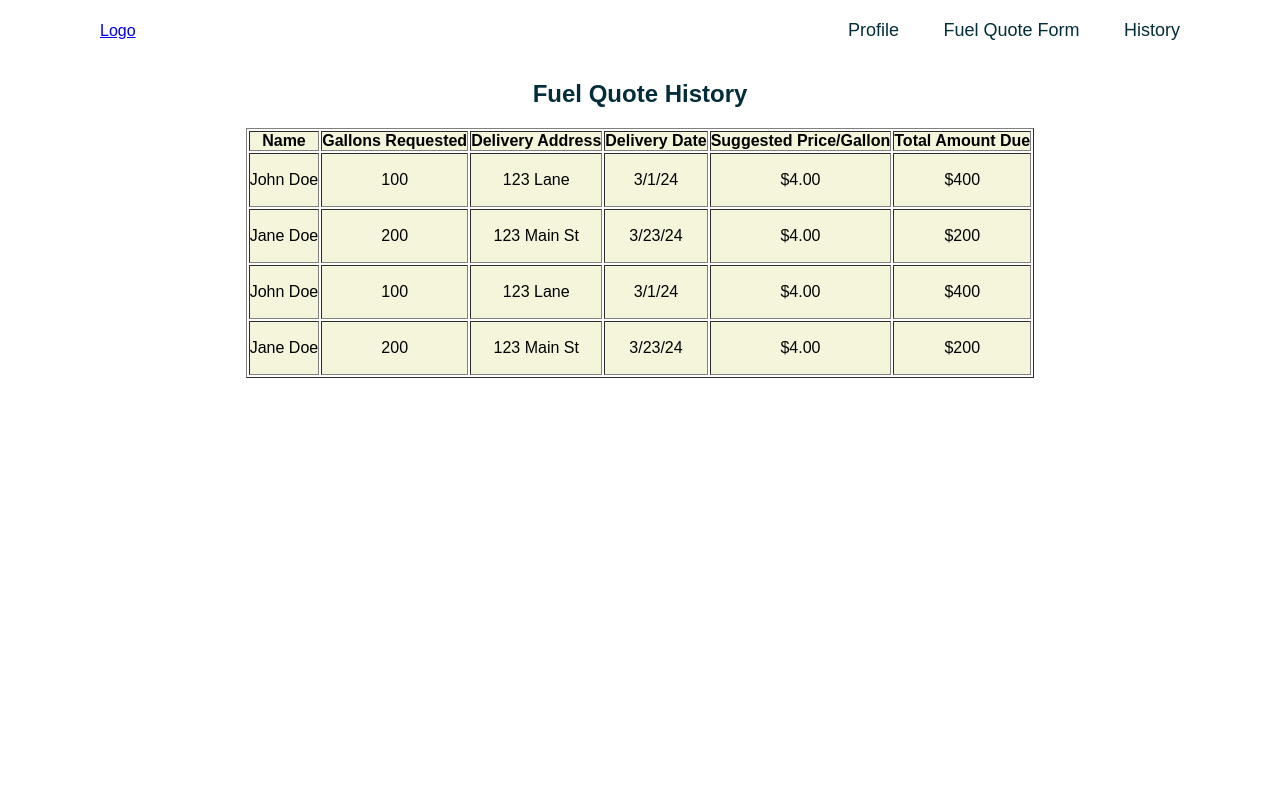
After one commit to kkhambaty/fuel-quote-software, a PHP site: page /fuelQuoteHistory.html in a window 1280 px wide. The commit adds this page. Run offline with PHP 8.4, Linux system fonts and the light colour scheme.

Commit message:
added file and css
I created an html file for the fuel quote history and I added some basic CSS to the login page/registration page. Feel free to modify.

```diff
--- /dev/null
+++ b/fuelQuoteHistory.html
@@ -0,0 +1,75 @@
+<!DOCTYPE html>
+<html lang="en">
+
+<head>
+    <meta charset="UTF-8">
+    <meta name="viewport" content="width=device-width, initial-scale=1.0">
+    <title>Fuel Quote History Page</title>
+    <link rel="stylesheet" href="style.css">
+</head>
+
+<body>
+    <header class="header">
+        <a href="#" class="logo"> Logo</a>
+        <nav class="navbar">
+            <a href="profilePage.html">Profile</a>
+            <a href="#">Fuel Quote Form</a>
+            <a href="fuelQuoteHistory.html">History</a>
+        </nav>
+    </header>
+    <div id="fuelQuoteHistoryPage">
+        <h2 class="histHeader">
+            <center>Fuel Quote History</center>
+        </h2>
+        <table id="quoteHistoryTable" border="1">
+            <thead>
+                <tr>
+                    <th>Name</th>
+                    <th>Gallons Requested</th>
+                    <th>Delivery Address</th>
+                    <th>Delivery Date</th>
+                    <th>Suggested Price/Gallon</th>
+                    <th>Total Amount Due</th>
+                </tr>
+            </thead>
+            <tbody>
+                <!-- Quote history rows -->
+                <tr>
+                    <td>John Doe</td>
+                    <td>100</td>
+                    <td>123 Lane</td>
+                    <td>3/1/24</td>
+                    <td>$4.00</td>
+                    <td>$400</td>
+                </tr>
+                <tr>
+                    <td>Jane Doe</td>
+                    <td>200</td>
+                    <td>123 Main St</td>
+                    <td>3/23/24</td>
+                    <td>$4.00</td>
+                    <td>$200</td>
+                </tr>
+                <tr>
+                    <td>John Doe</td>
+                    <td>100</td>
+                    <td>123 Lane</td>
+                    <td>3/1/24</td>
+                    <td>$4.00</td>
+                    <td>$400</td>
+                </tr>
+                <tr>
+                    <td>Jane Doe</td>
+                    <td>200</td>
+                    <td>123 Main St</td>
+                    <td>3/23/24</td>
+                    <td>$4.00</td>
+                    <td>$200</td>
+                </tr>
+            </tbody>
+        </table>
+    </div>
+
+</body>
+
+</html>
--- a/index.html
+++ b/index.html
@@ -4,13 +4,14 @@
   <meta charset="UTF-8">
   <meta name="viewport" content="width=device-width, initial-scale=1.0">
   <title>Fuel Management System</title>
+  <link rel="stylesheet" href="style.css">
   <style>
     /*When we get to it*/
   </style>
 </head>
 <body>
   <div id="loginPage">
-    <h2>Login</h2>
+    <h2 class="login">Login</h2>
     <form id="loginForm">
       <input type="text" id="username" placeholder="Username" required>
       <input type="password" id="password" placeholder="Password" required>
@@ -20,7 +21,7 @@
   </div>
 
   <div id="registrationPage" style="display: none;">
-    <h2>Client Registration</h2>
+    <h2 class="register">Client Registration</h2>
     <form id="registrationForm">
       <input type="text" id="regUsername" placeholder="Username" required>
       <input type="password" id="regPassword" placeholder="Password" required>
--- a/style.css
+++ b/style.css
@@ -2,3 +2,111 @@ html {
   height: 100%;
   width: 100%;
 }
+* {
+  margin: 0;
+  padding: 0;
+  box-sizing: border-box;
+
+  font-family: Arial, Helvetica, sans-serif;
+}
+#registrationPage, #loginPage {
+
+  width: 330px;
+  padding: 3rem 1rem;
+  margin: 50px auto;
+  background-color: #fff;
+  border-radius: 10px;
+  text-align: center;
+  box-shadow: 0 20px 35px rgba(0, 0, 0, 0.3);
+
+}
+
+.register, .login{
+  font-size: 2rem;
+  color: #07001f;
+  margin-bottom: 1.2rem;
+}
+#loginForm input, #registrationForm input {
+  width: 92%;
+  outline: none;
+  border: 1px solid #032d39;
+  padding: 12px 20px;
+  margin-bottom: 10px;
+  border-radius: 20px;
+  background: beige;
+}
+button {
+  font-size: 1rem;
+  margin-top: 1.8rem;
+  padding: 10px 0;
+  border-radius: 20px;
+  outline: none;
+  border: none;
+  width: 90%;
+  color: beige;
+  cursor: pointer;
+  background: #032d39;
+}
+button:hover {
+  background: #022029;
+}
+input:focus {
+  border: 1px solid rgb(192, 192, 192);
+}
+table {
+  margin-left: auto;
+  margin-right: auto;
+  margin-top: 20px;
+  height: 250px;
+}
+th {
+  background-color: beige;
+  color: black;
+}
+tr {
+  text-align: center;
+}
+td {
+  color: black;
+  background-color: beige;
+}
+.histHeader {
+  margin-top: 80px;
+  color: #032d39;
+}
+
+.header {
+  position: fixed;
+  top: 0;
+  left: 0;
+  width: 100%;
+  padding: 20px 100px;
+  background: transparent;
+  display: flex;
+  justify-content: space-between;
+  align-items: center;
+  z-index: 100;
+
+}
+.navbar a{
+  position: relative;
+  font-size: 18px;
+  color: #032d39;
+  font-weight: 500;
+  text-decoration: none;
+  margin-left: 40px;
+
+}
+.navbar a::before {
+  content: '';
+  position: absolute;
+  top: 100%;
+  left: 0;
+  width: 0;
+  height: 2px;
+  background: #032d39;
+  transition: .3s;
+}
+.navbar a:hover::before {
+  width: 100%;
+}
```
